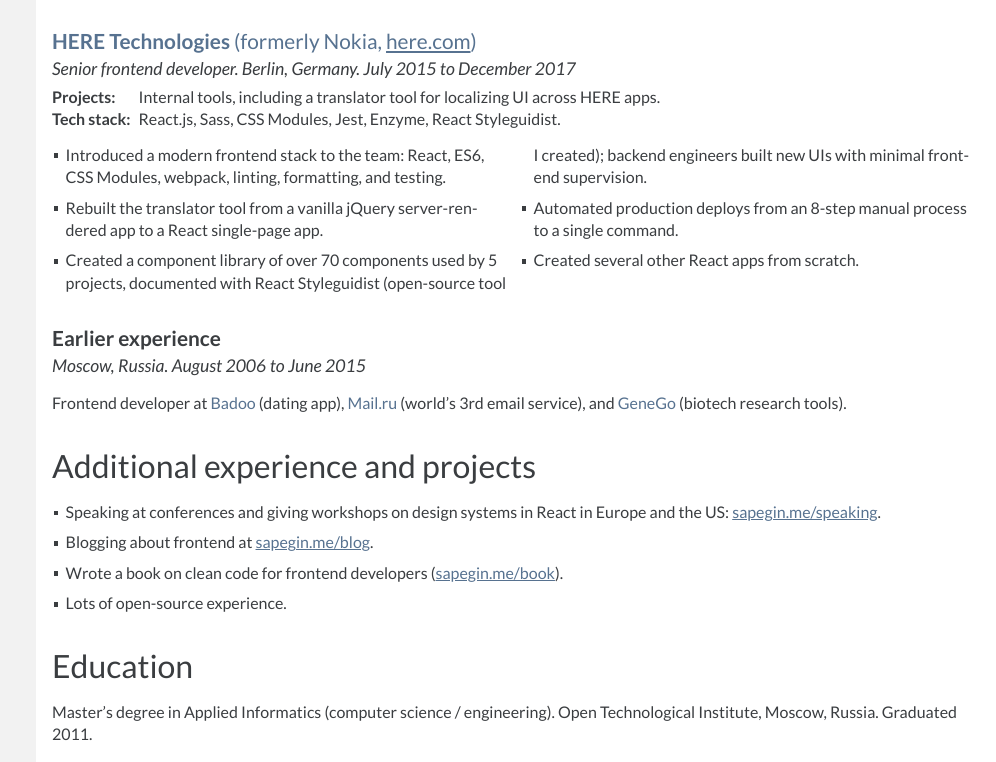
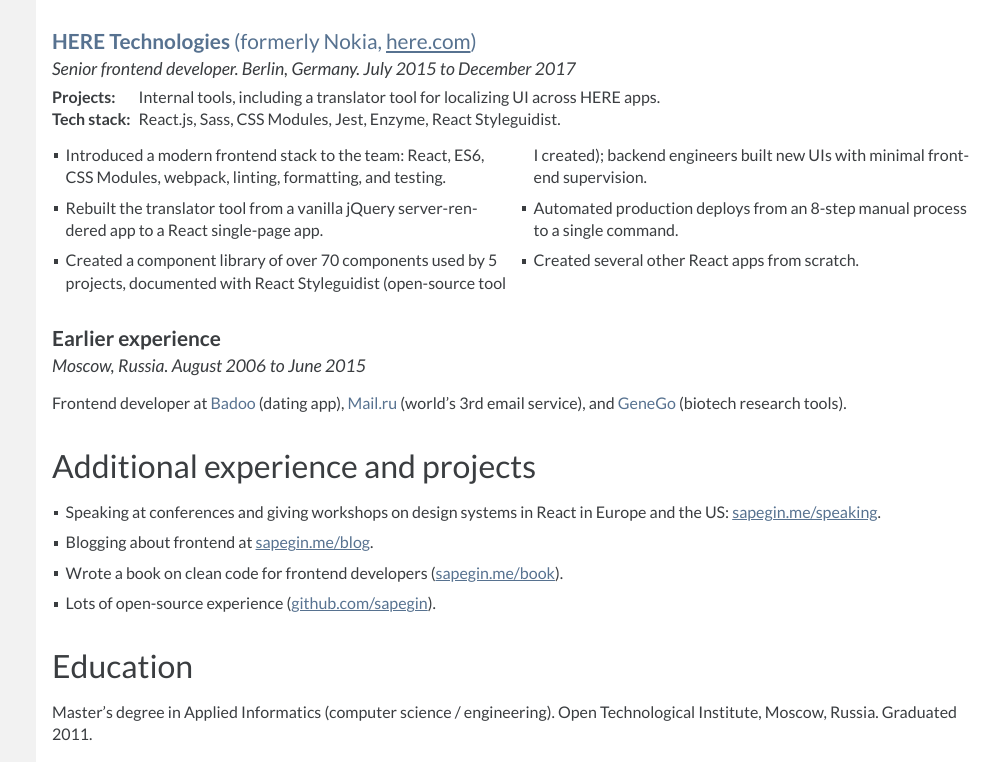
Before and after one commit to sapegin/cv, a website: page public/index.html in a window 1280 px wide. Shown: the part 1598-2360 px from the top of the page, without its empty margins (284-1280 px from the left). Drawn offline with Linux system fonts and the light colour scheme.

Commit message:
Add a link

```diff
--- a/public/index.html
+++ b/public/index.html
@@ -483,7 +483,14 @@
 							>sapegin.me/book</a
 						>).
 					</li>
-					<li>Lots of open-source experience.</li>
+					<li>
+						Lots of open-source experience (<a
+							href="https://github.com/sapegin"
+							target="_blank"
+							rel="noopener noreferrer"
+							>github.com/sapegin</a
+						>).
+					</li>
 				</ul>
 			</section>
 			<section>
```
